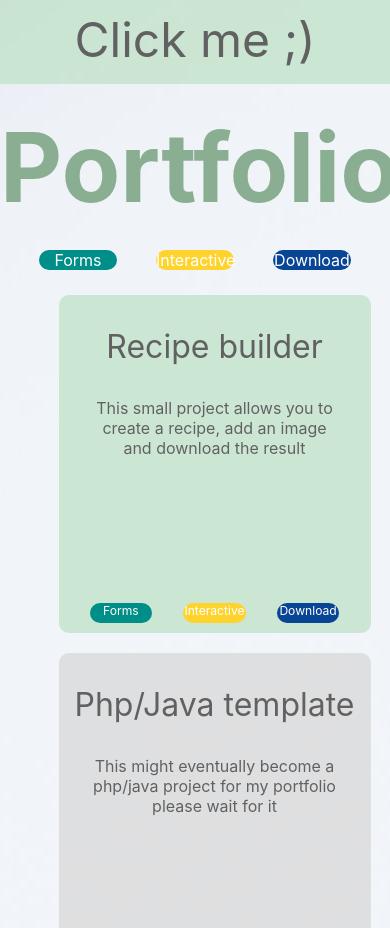
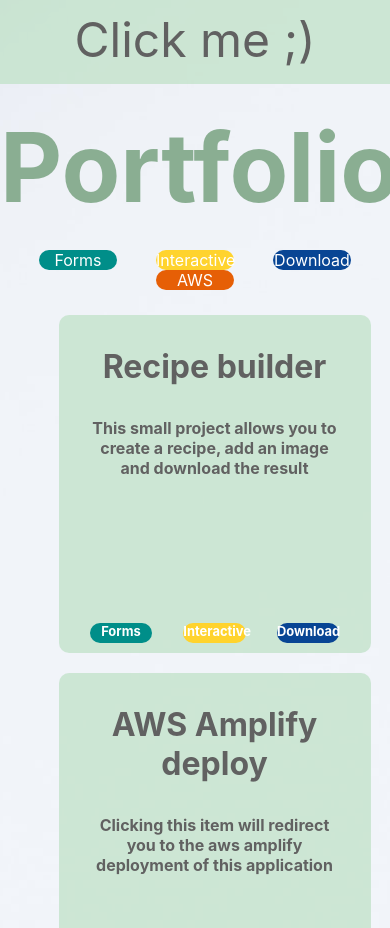
Before and after one commit to MauricioRodCar/mysite, a React (Create React App) app: page /portfolio in a window 390 px wide. Built offline with nearby package versions, Linux system fonts and the light colour scheme; a web font is replaced by a local one.

Commit message:
Fixed spinner and added aws version deployment

```diff
--- a/src/components/PhoneNavBar/components/LinkSpinner.css
+++ b/src/components/PhoneNavBar/components/LinkSpinner.css
@@ -6,13 +6,13 @@
   transform: translateY(-50%);
 }
 
-.slottt-machine-recipe {
+.slottt-machine-recipe-phone {
   margin: 0px auto;
   width: 50%;
   display: inline-block;
 }
 
-.slottt-machine-recipe__mask {
+.slottt-machine-recipe__mask-phone {
     width: 100%;
     height: 150px;
     overflow: hidden;
@@ -21,12 +21,12 @@
     margin-bottom: -40px;
 }
 
-.slottt-machine-recipe__items_container {
+.slottt-machine-recipe__items_container-phone {
     margin: 0 10%;
     position: absolute;
 }
 
-.slottt-machine-recipe__item {
+.slottt-machine-recipe__item-phone {
     min-height: 150px;
     max-height: 150px;
     margin: 0px;
--- a/src/components/PhoneNavBar/components/LinkSpinner.js
+++ b/src/components/PhoneNavBar/components/LinkSpinner.js
@@ -40,12 +40,12 @@ function animate(n) {
   return(
     <div id="spinner-container">
       <div id="prev-nav-button" onClick={(e)=>{e.stopPropagation();animate(-1)}}/>
-      <div className="slottt-machine-recipe">
-        <div className="slottt-machine-recipe__mask" id="wordbox">
-            <div className="slottt-machine-recipe__items_container recipe_if" id="item-container">
+      <div className="slottt-machine-recipe-phone">
+        <div className="slottt-machine-recipe__mask-phone" id="wordbox">
+            <div className="slottt-machine-recipe__items_container-phone recipe_if" id="item-container">
               {
                 sideLinks.map((link, id) =>
-                  <div className='slottt-machine-recipe__item' key={id}>
+                  <div className='slottt-machine-recipe__item-phone' key={id}>
                     {link.label}
                   </div>
                 )
--- a/src/components/PortfolioContainer/index.js
+++ b/src/components/PortfolioContainer/index.js
@@ -6,7 +6,9 @@ function PortfolioContainer({index, title, endpoint, description, tags, listOfTa
   const history = useHistory();
 
   function redirect(){
+    if (endpoint.split("**")[0]!="ex") {
       history.push(endpoint);
+    }
   }
 
 
@@ -16,11 +18,17 @@ function PortfolioContainer({index, title, endpoint, description, tags, listOfTa
   }
 
   return(
+
       <div className={"portfolio-container "+customClass} style={endpoint?null:{filter: "grayscale(100%)", cursor:"auto"}} onClick={()=>{
         if (endpoint) {
           redirect()
         }
       }}>
+          <a className="portfolio-external-link" href={endpoint.split("**")[0]=="ex"?endpoint.split("**")[1]:"#"} onClick={(e)=>{
+            if (endpoint.split("**")[0]!="ex") {
+              e.preventDefault();
+            }
+        }} target="_blank">
         <p className="portfolio-title">{title}</p>
         <p className="portfolio-description">{description}</p>
         <div className="portfolio-tag-container">
@@ -32,7 +40,9 @@ function PortfolioContainer({index, title, endpoint, description, tags, listOfTa
            )
         }
         </div>
+            </a>
       </div>
+
   )
 };
 
--- a/src/components/ProjectContainer/index.js
+++ b/src/components/ProjectContainer/index.js
@@ -12,7 +12,7 @@ const ProjectContainer = ({ children, title }) => {
 
 
   return(
-    <div className="container">
+    <div className="project-container">
     <div className="back-to-portfolio" onClick={()=>{returnToPortfolio()}}/>
 
       <h1 className="project-container-title">{title}</h1>
--- a/src/components/ProjectContainer/projectcontainer.css
+++ b/src/components/ProjectContainer/projectcontainer.css
@@ -1,4 +1,4 @@
-.container{
+.project-container{
   position: absolute;
   top: 0;
   left: 200px;
@@ -34,7 +34,7 @@
 }
 
 @media (max-width: 415px ) {
-  .container{
+  .project-container{
     left: 0;
     height: 100%;
     width: 100%;
--- a/src/pages/PortfolioPage/index.js
+++ b/src/pages/PortfolioPage/index.js
@@ -9,7 +9,7 @@ const PortfolioPage = () => {
   const [pageTotal,setPageTotal] = useState(1);
   const [showingElements, setShowingElements] = useState([]);
   const [customClass, setCustomClass] = useState("");
-  const [filters, setFilters] = useState([true,true,true]);
+  const [filters, setFilters] = useState([true,true,true,true]);
   const [isIpad, setIsIpad] = useState(window.matchMedia("(max-width: 1280px)").matches)
   const [isPhone, setIsPhone] = useState(window.matchMedia("(max-width: 875px)").matches)
   const [isIphone, setIsIphone] = useState(window.matchMedia("(max-width: 415px)").matches)
@@ -83,6 +83,10 @@ const PortfolioPage = () => {
     {
       name:"Download",
       color:"#084594"
+    },
+    {
+      name:"AWS",
+      color:"#e65f06"
     }
   ])
 
@@ -94,10 +98,10 @@ const PortfolioPage = () => {
       tags: [1, 2, 3]
     },
     {
-      title: "Php/Java template",
-      endpoint: "",
-      description: "This might eventually become a php/java project for my portfolio please wait for it",
-      tags: [2, 3]
+      title: "AWS Amplify deploy",
+      endpoint: "ex**https://master.d2jhd3ckhgxyad.amplifyapp.com/",
+      description: "Clicking this item will redirect you to the aws amplify deployment of this application",
+      tags: [4]
     },
     {
       title: "Php template",
--- a/src/pages/PortfolioPage/portfoliopage.css
+++ b/src/pages/PortfolioPage/portfoliopage.css
@@ -65,6 +65,14 @@
   cursor: pointer;
 }
 
+.portfolio-external-link{
+  font-weight: auto;
+  color:#616161;
+  display: inline-block;
+  height: 100%;
+
+}
+
 @media (min-width: 1291px){
   #portfolio-wrapper{
     grid-template-columns: 30% 30% 30%;
```
Lines whose indentation alone changed are shown as unchanged.
